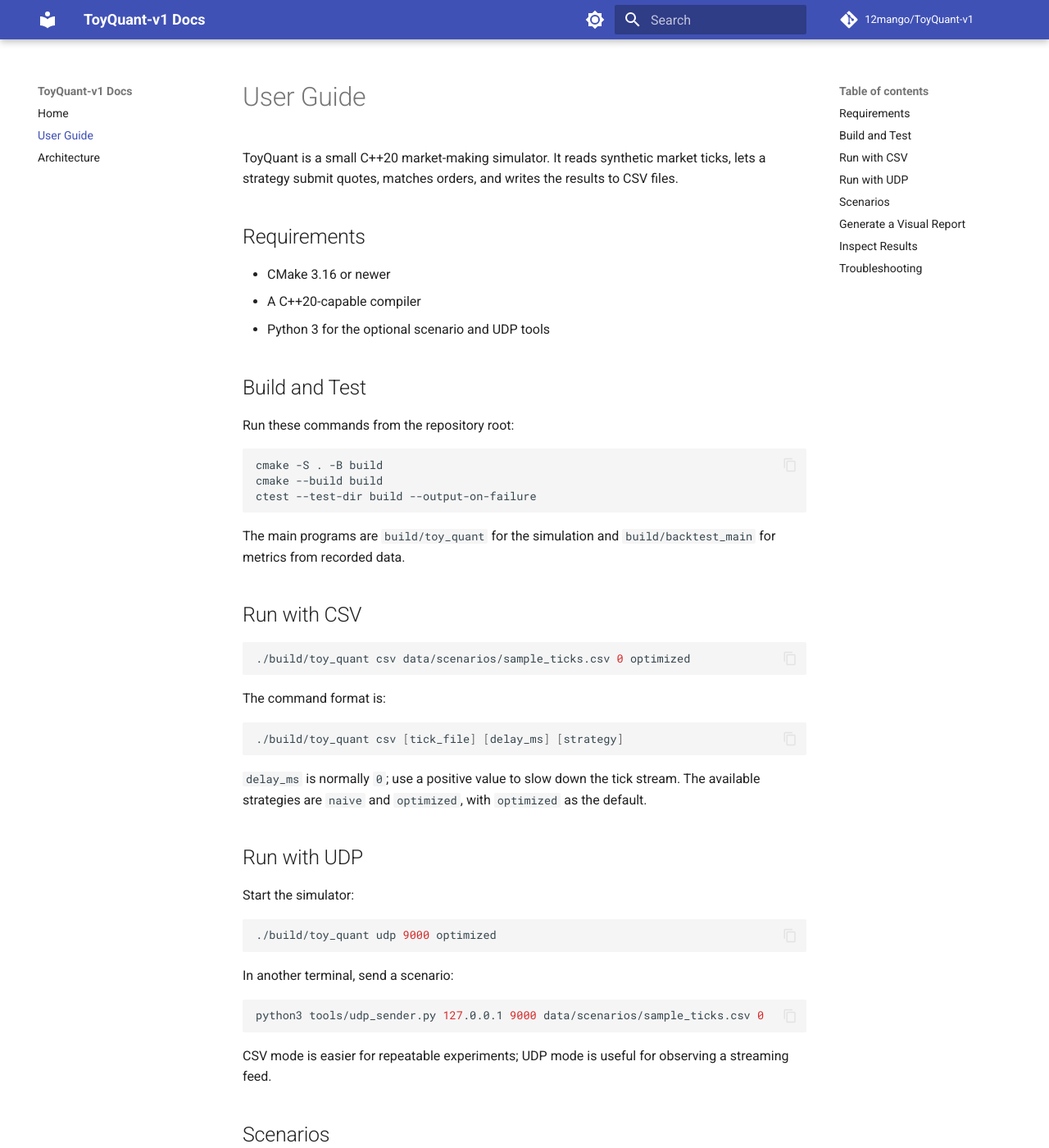
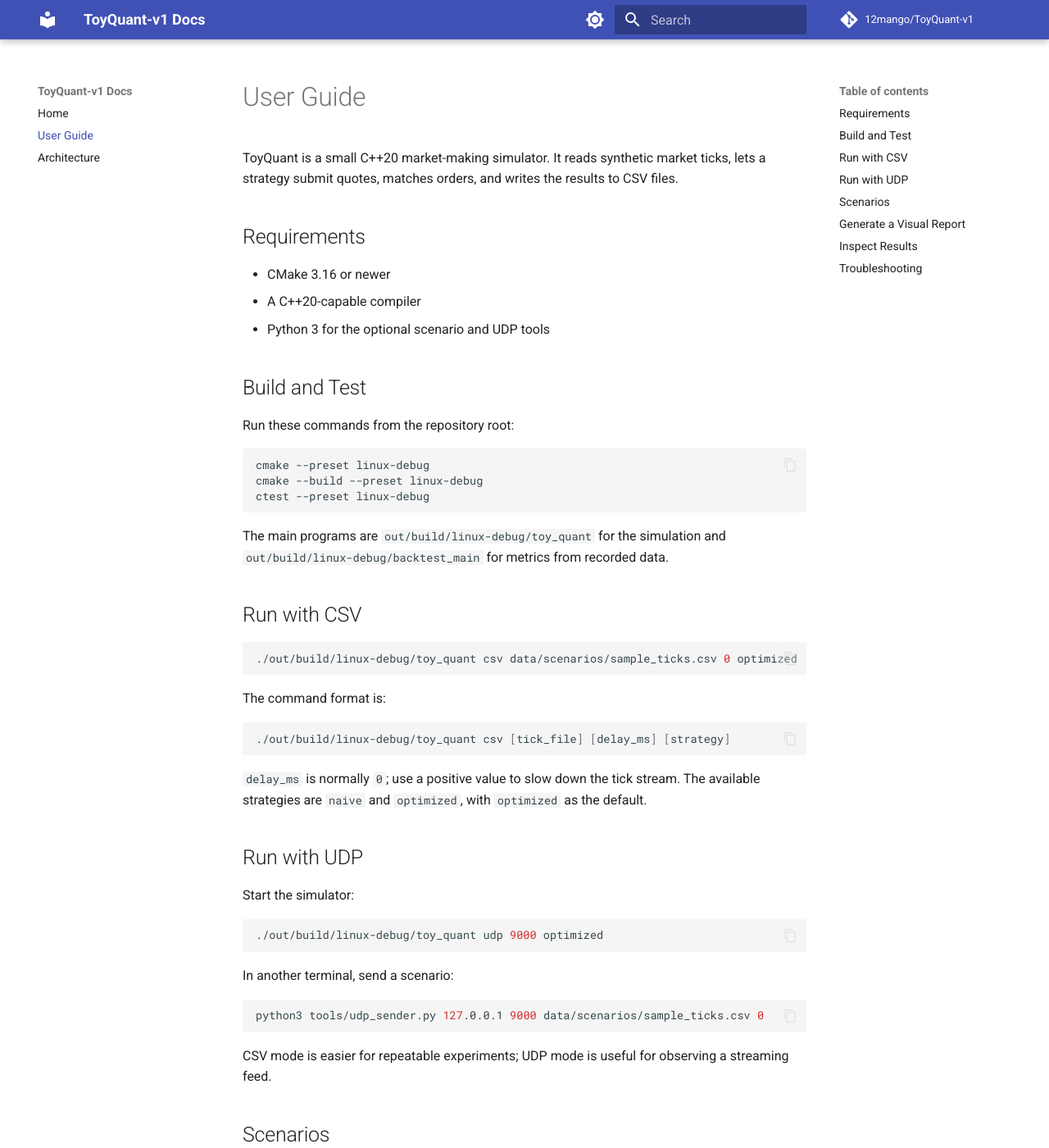
Before and after one commit to 12mango/ToyQuant-v1, an MkDocs documentation site: the page built from docs/USER_GUIDE.md, in a window 1280 px wide and 1400 px high. Shown: the whole window at 82% size. Built offline with MkDocs 1.6.1 and Material for MkDocs 9.7.7, drawn with Linux system fonts in a browser that asks for light colours; comment, search, counter and statistics services are not loaded; some of the changed text lies outside the part shown.

````diff
--- a/docs/USER_GUIDE.md
+++ b/docs/USER_GUIDE.md
@@ -13,23 +13,24 @@ ToyQuant is a small C++20 market-making simulator. It reads synthetic market tic
 Run these commands from the repository root:
 
 ```bash
-cmake -S . -B build
-cmake --build build
-ctest --test-dir build --output-on-failure
+cmake --preset linux-debug
+cmake --build --preset linux-debug
+ctest --preset linux-debug
 ```
 
-The main programs are `build/toy_quant` for the simulation and `build/backtest_main` for metrics from recorded data.
+The main programs are `out/build/linux-debug/toy_quant` for the simulation and
+`out/build/linux-debug/backtest_main` for metrics from recorded data.
 
 ## Run with CSV
 
 ```bash
-./build/toy_quant csv data/scenarios/sample_ticks.csv 0 optimized
+./out/build/linux-debug/toy_quant csv data/scenarios/sample_ticks.csv 0 optimized
 ```
 
 The command format is:
 
 ```bash
-./build/toy_quant csv [tick_file] [delay_ms] [strategy]
+./out/build/linux-debug/toy_quant csv [tick_file] [delay_ms] [strategy]
 ```
 
 `delay_ms` is normally `0`; use a positive value to slow down the tick stream. The available strategies are `naive` and `optimized`, with `optimized` as the default.
@@ -39,7 +40,7 @@ The command format is:
 Start the simulator:
 
 ```bash
-./build/toy_quant udp 9000 optimized
+./out/build/linux-debug/toy_quant udp 9000 optimized
 ```
 
 In another terminal, send a scenario:
@@ -118,7 +119,7 @@ The runtime files begin with a `# source_ticks=...` metadata line. Reuse that sa
 The terminal shows tick and summary information. Backtest reports are written under `logs/`:
 
 ```bash
-./build/backtest_main \
+./out/build/linux-debug/backtest_main \
   data/scenarios/sample_ticks.csv \
   data/runtime/orders.csv \
   data/runtime/trades.csv \
````
Also changed, not shown: other parts of docs/USER_GUIDE.md (+1 -1 lines), CMakePresets.json (+15 -0 lines), README.md (+10 -10 lines), data/README.md (+6 -3 lines), docs/ARCHITECTURE.md (+57 -33 lines), 4 other files.
